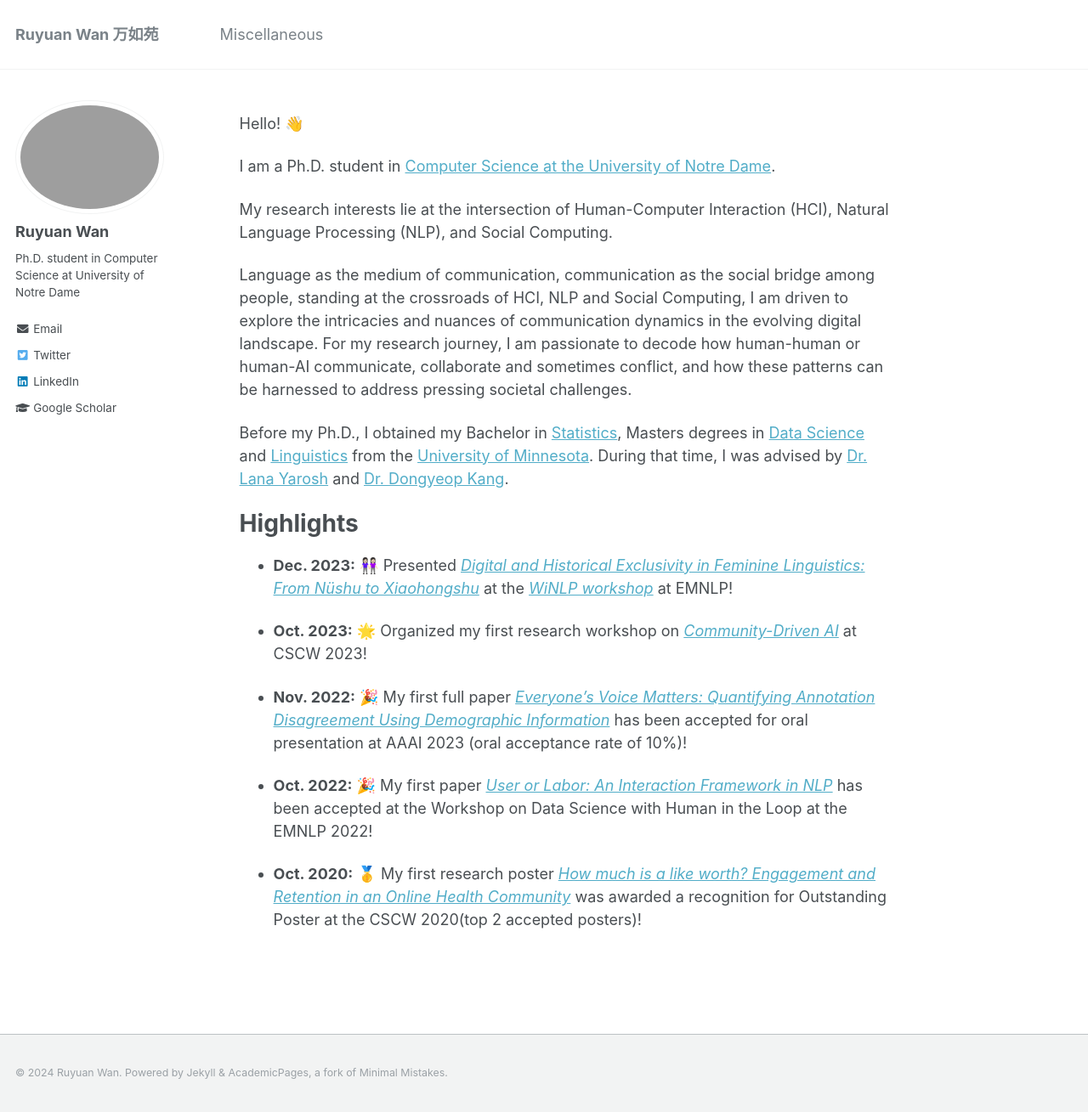
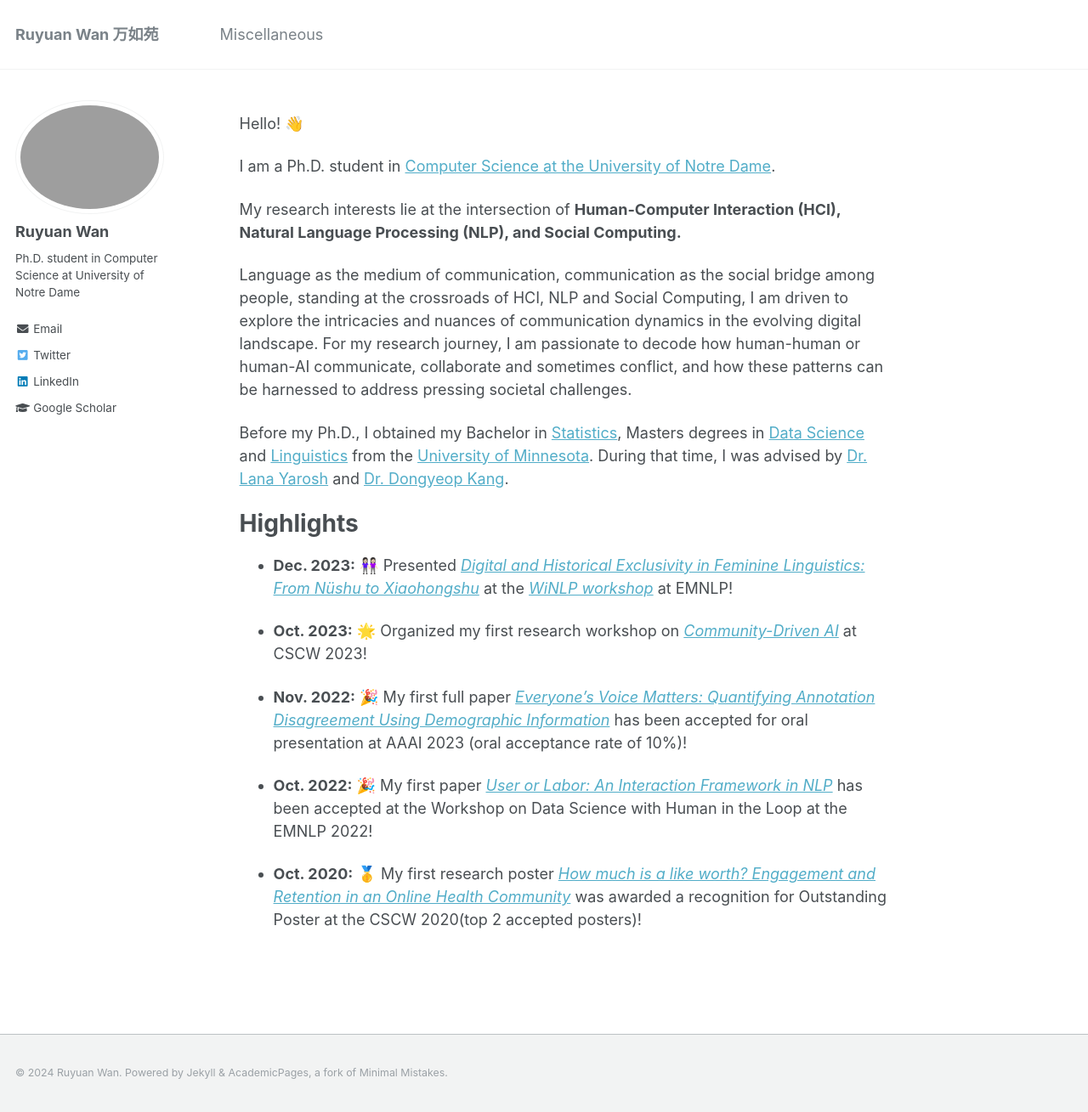
Before and after one commit to RuyuanWan/ruyuanwan.github.io, a Jekyll site: the page built from _pages/about.md, in a window 1280 px wide and 1309 px high. Shown: the whole window at 85% size. Built offline with Jekyll 4.4.1, drawn with Linux system fonts in a browser that asks for light colours.

```diff
--- a/_pages/about.md
+++ b/_pages/about.md
@@ -13,7 +13,7 @@ Hello! 👋<br/>
 
 I am a Ph.D. student in [Computer Science at the University of Notre Dame](https://cse.nd.edu/).<br/>
 
-My research interests lie at the intersection of Human-Computer Interaction (HCI), Natural Language Processing (NLP), and Social Computing.
+My research interests lie at the intersection of <b>Human-Computer Interaction (HCI)<b>, <b>Natural Language Processing (NLP)<b>, and <b>Social Computing<b>.
 
 Language as the medium of communication, communication as the social bridge among people, standing at the crossroads of HCI, NLP and Social Computing, I am driven to explore the intricacies and nuances of communication dynamics in the evolving digital landscape. For my research journey, I am passionate to decode how human-human or human-AI communicate, collaborate and sometimes conflict, and how these patterns can be harnessed to address pressing societal challenges.
 
```
